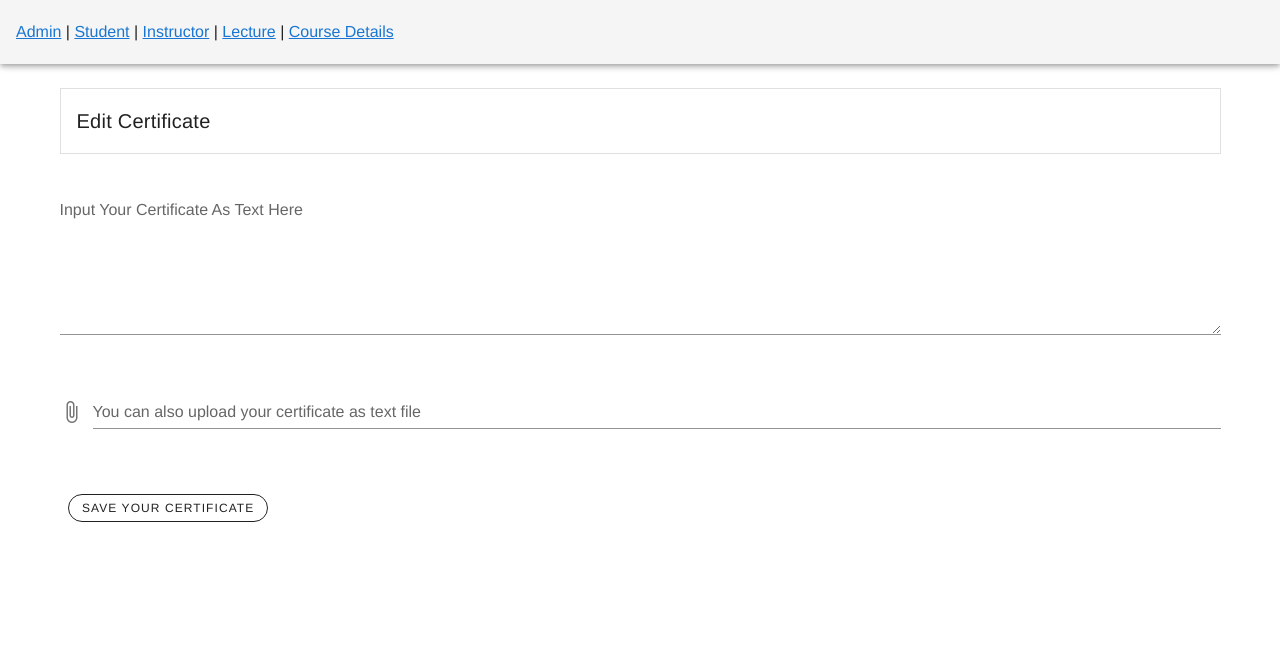
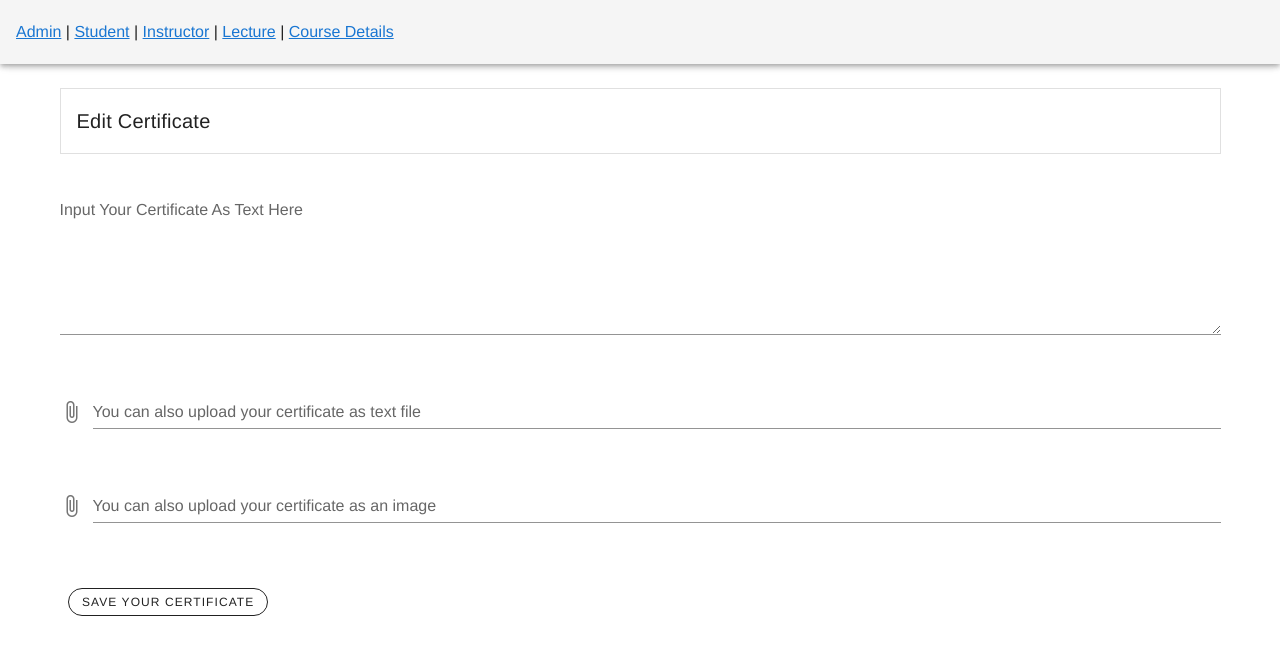
Before and after one commit to burakyuslu/CS353_Group9_Project, a Vue app in the folder frontend/: page /instructor/home/editcertificate in a window 1280 px wide. Shown: the top 654 px of the page. Built offline with nearby package versions, Linux system fonts and the light colour scheme; what vue-youtube-embed would draw is missing.

Commit message:
Added image file support to certificate edit screen

```diff
--- a/frontend/src/views/instructor/EditCertificate.vue
+++ b/frontend/src/views/instructor/EditCertificate.vue
@@ -26,6 +26,11 @@
     </v-container>
 
     <v-container>
+      <v-file-input accept="image.*" label="You can also upload your certificate as an image">
+      </v-file-input>
+    </v-container>
+
+    <v-container>
       <router-link to="/instructor/home/">
         <v-btn class="ml-2 mt-5" outlined rounded small>
             Save Your Certificate
```
